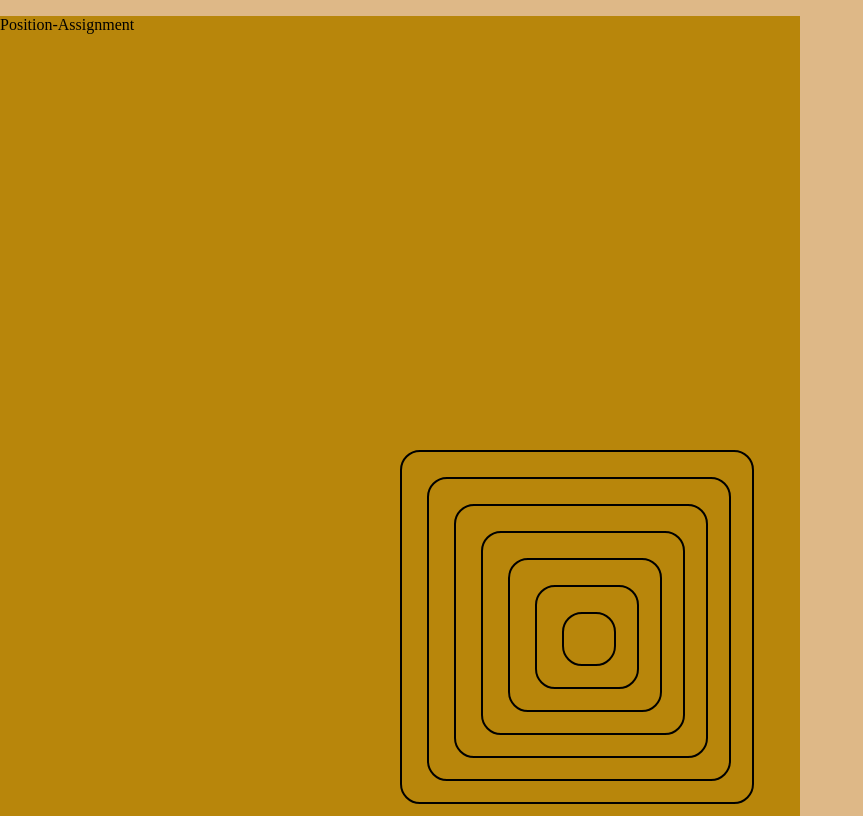
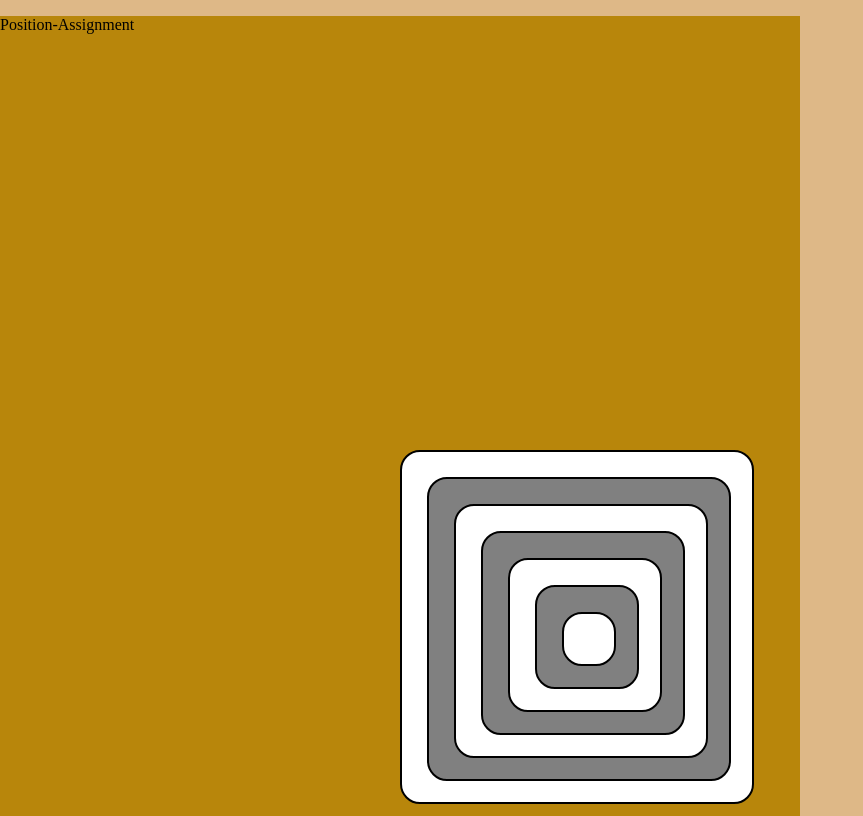
Before and after one commit to salauddin36/position, a plain HTML site: page index.html in a window 1280 px wide. Shown: the whole page, without its empty margins (0-863 px from the left). Drawn offline with Linux system fonts and the light colour scheme.

Commit message:
position

```diff
--- a/style.css
+++ b/style.css
@@ -10,7 +10,7 @@ body{
     width: 800px;
     height: 800px;
 }
-.p2{
+.p2{background-color: white;
     border: 2px solid black;
     border-radius: 20px;
     width: 350px;
@@ -19,7 +19,7 @@ body{
     top: 400px;
     left: 400px;
 }
-.p3{
+.p3{background-color:gray;
     border: 2px solid black;
     border-radius: 20px;
     width: 300px;
@@ -28,7 +28,7 @@ body{
     top: 25px;
     left: 25px;
 }
-.p4{
+.p4{background-color: white;
     border: 2px solid black;
     border-radius: 20px;
     width: 250px;
@@ -37,7 +37,7 @@ body{
     top: 25px;
     left: 25px;
 }
-.p5{
+.p5{background-color:gray;
     border: 2px solid black;
     border-radius: 20px;
     width: 200px;
@@ -46,7 +46,7 @@ body{
     top: 25px;
     left: 25px;
 }
-.p6{
+.p6{background-color: white;
     border: 2px solid black;
     border-radius: 20px;
     width: 150px;
@@ -55,7 +55,7 @@ body{
     top: 25px;
     left: 25px;
 }
-.p7{
+.p7{background-color:gray;
     border: 2px solid black;
     border-radius: 20px;
     width: 100px;
@@ -64,7 +64,7 @@ body{
     top: 25px;
     left: 25px;
 }
-.p8{
+.p8{background-color: white;
     border: 2px solid black;
     border-radius: 20px;
     width: 50px;
```
